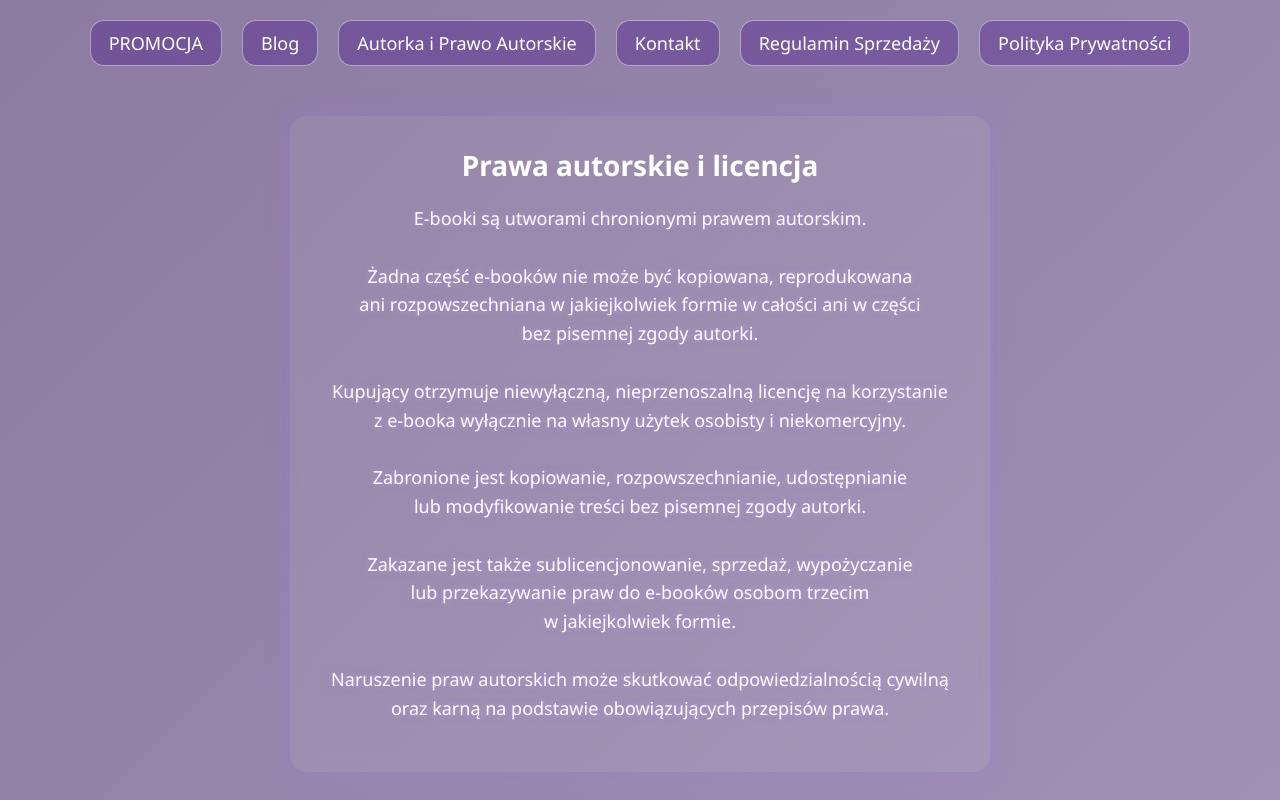
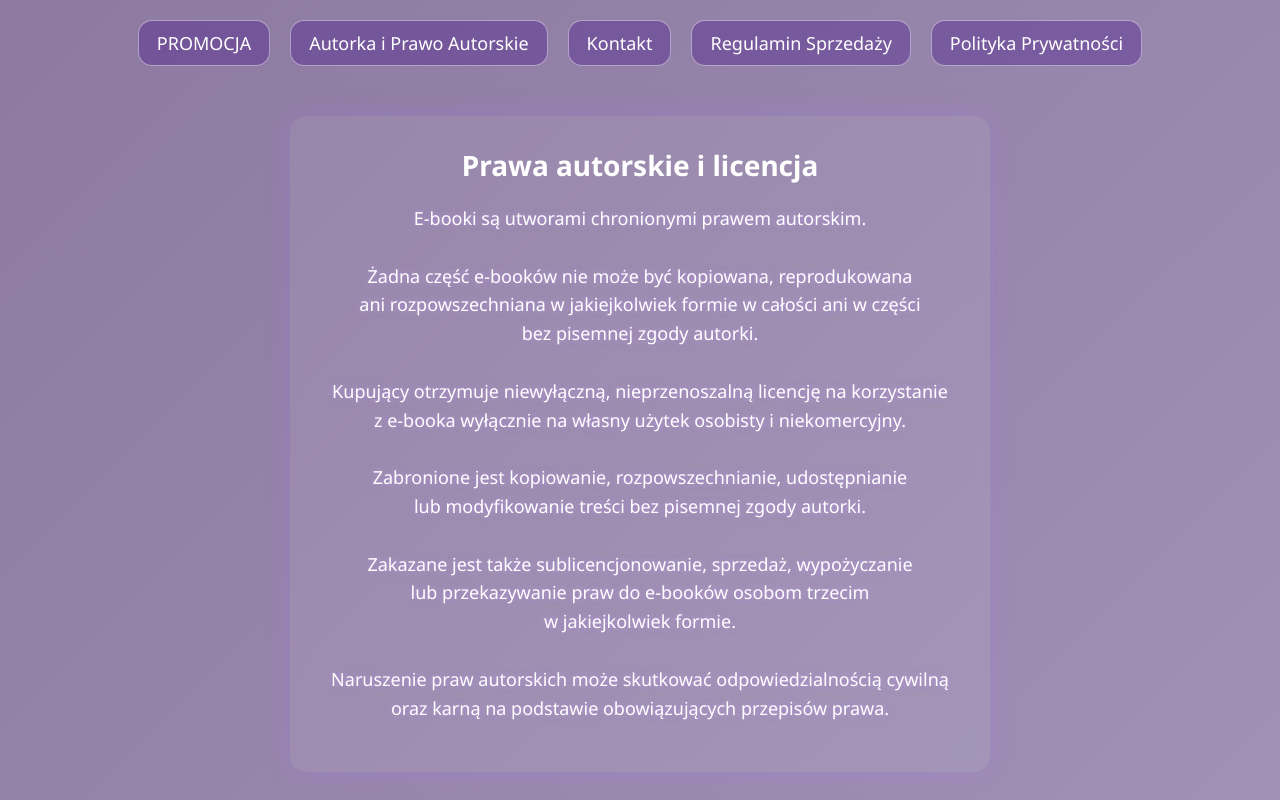
Before and after one commit to CarinsPublishing/Carins, a plain HTML site: page autorka.html in a window 1280 px wide. Shown: the top 800 px of the page. Drawn offline with Linux system fonts and the light colour scheme; a web font is replaced by a local one.

Commit message:
Update autorka.html

```diff
--- a/autorka.html
+++ b/autorka.html
@@ -24,7 +24,7 @@
     <nav>
       <ul>
         <li><a href="promocja.html" target="_blank">PROMOCJA</a></li>
-        <li><a href="blog.html" target="_blank">Blog</a></li>
+        <!-- <li><a href="blog.html" target="_blank">Blog</a></li> -->
         <li>
           <a href="autorka.html" target="_blank">Autorka i Prawo Autorskie</a>
         </li>
```
